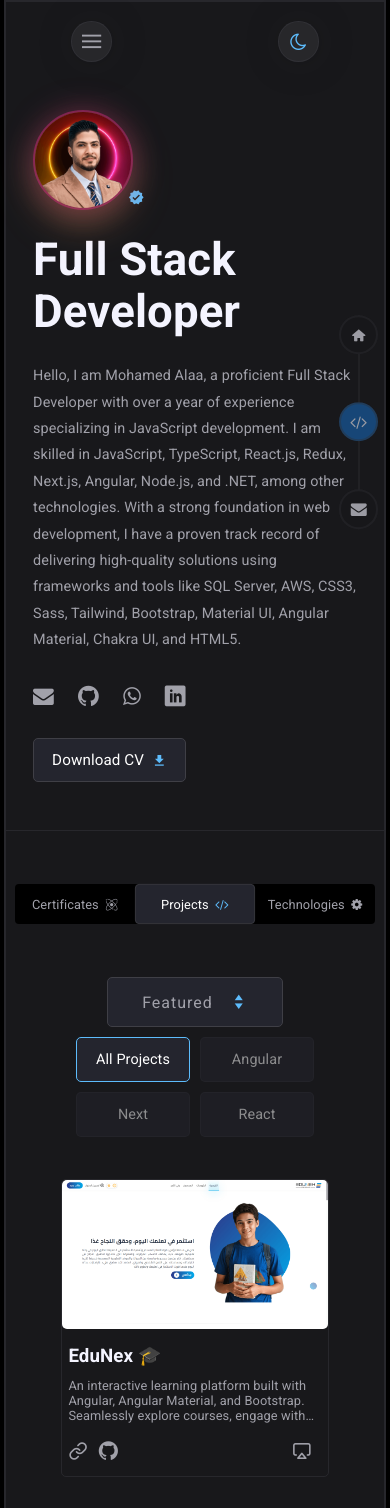
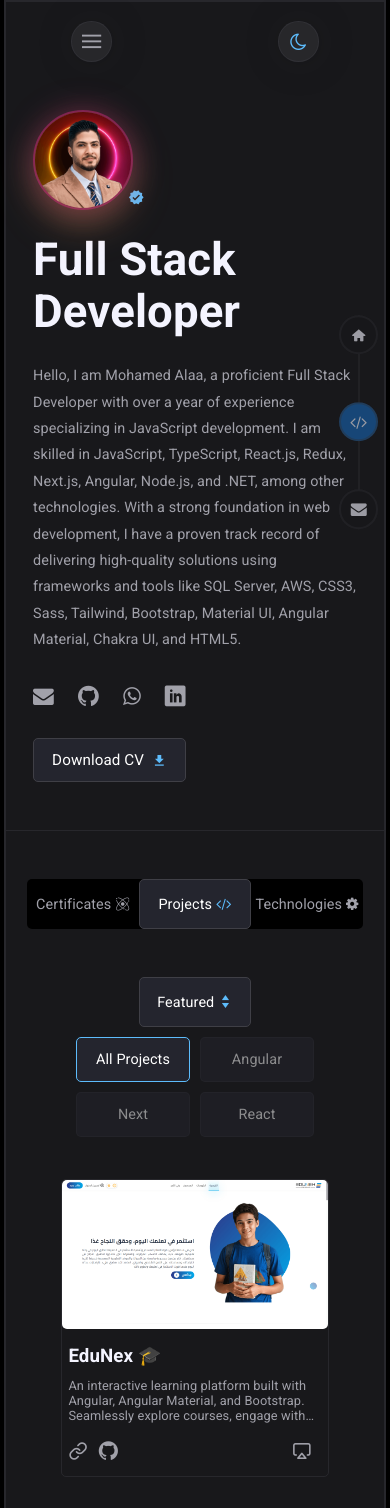
Before and after one commit to MohamedAlaa18/MohamedElhefnyDev, a React (Vite) app: page / in a window 390 px wide. Shown: the top 1508 px of the page. Built offline with nearby package versions, Linux system fonts and the light colour scheme.

Commit message:
update the main section's buttons responsiveness

```diff
--- a/src/components/main/Main.tsx
+++ b/src/components/main/Main.tsx
@@ -1,9 +1,9 @@
 import Certificates from './certificates/Certificates';
 import Projects from './projects/Projects';
-import Technologies from '../technologies/Technologies';
 import './main.css';
 import { useView } from '../../context/useView';
 import TripleToggleSwitch from './TripleToggleSwitch/TripleToggleSwitch';
+import Technologies from '../technologies/Technologies';
 
 function Main() {
   const { view } = useView();
--- a/src/components/main/TripleToggleSwitch/tripleToggleSwitch.css
+++ b/src/components/main/TripleToggleSwitch/tripleToggleSwitch.css
@@ -1,3 +1,28 @@
+:root {
+    --container-width: 30rem;
+    --switch-width: 10rem;
+    --switch-height: 50px;
+    --animation-duration: 0.5s;
+}
+
+@media (max-width: 600px) {
+    :root {
+        --container-width: 21rem;
+        --switch-width: 7rem;
+    }
+
+    label {
+        font-size: 0.9rem;
+        gap: 0.25rem;
+    }
+}
+
+@media (min-width: 600px) {
+    label {
+        gap: 0.5rem;
+    }
+}
+
 input[type="radio"] {
     display: none;
 }
@@ -5,7 +30,6 @@ input[type="radio"] {
 label {
     color: var(--subtitle);
     cursor: pointer;
-    gap: 0.5rem;
 }
 
 .black-font {
@@ -23,8 +47,8 @@ label {
 .main-container {
     display: inline-block;
     vertical-align: middle;
-    width: 450px;
-    height: 50px;
+    width: var(--container-width);
+    height: var(--switch-height);
     border-radius: 5px;
     background: var(--primary);
     position: relative;
@@ -37,20 +61,19 @@ label {
 }
 
 .switch {
-    height: 50px;
-    width: 150px;
+    height: var(--switch-height);
+    width: var(--switch-width);
     background-color: rgb(36, 37, 46);
     border: 1px solid rgb(63, 63, 70);
     border-radius: 5px;
     position: absolute;
-    transition: transform 0.5s ease;
+    transition: transform var(--animation-duration) ease;
     left: 0;
-    /* Default position */
 }
 
 /* Left to Center */
 .switch.left-to-center {
-    animation: leftToCenter 0.5s forwards;
+    animation: leftToCenter var(--animation-duration) forwards;
 }
 
 @keyframes leftToCenter {
@@ -59,13 +82,13 @@ label {
     }
 
     to {
-        transform: translateX(150px);
+        transform: translateX(var(--switch-width));
     }
 }
 
 /* Left to Right */
 .switch.left-to-right {
-    animation: leftToRight 0.5s forwards;
+    animation: leftToRight var(--animation-duration) forwards;
 }
 
 @keyframes leftToRight {
@@ -74,18 +97,18 @@ label {
     }
 
     to {
-        transform: translateX(300px);
+        transform: translateX(calc(var(--switch-width) * 2));
     }
 }
 
 /* Center to Left */
 .switch.center-to-left {
-    animation: centerToLeft 0.5s forwards;
+    animation: centerToLeft var(--animation-duration) forwards;
 }
 
 @keyframes centerToLeft {
     from {
-        transform: translateX(150px);
+        transform: translateX(var(--switch-width));
     }
 
     to {
@@ -95,27 +118,27 @@ label {
 
 /* Center to Right */
 .switch.center-to-right {
-    animation: centerToRight 0.5s forwards;
+    animation: centerToRight var(--animation-duration) forwards;
 }
 
 @keyframes centerToRight {
     from {
-        transform: translateX(150px);
+        transform: translateX(var(--switch-width));
     }
 
     to {
-        transform: translateX(300px);
+        transform: translateX(calc(var(--switch-width) * 2));
     }
 }
 
 /* Right to Left */
 .switch.right-to-left {
-    animation: rightToLeft 0.5s forwards;
+    animation: rightToLeft var(--animation-duration) forwards;
 }
 
 @keyframes rightToLeft {
     from {
-        transform: translateX(300px);
+        transform: translateX(calc(var(--switch-width) * 2));
     }
 
     to {
@@ -125,16 +148,16 @@ label {
 
 /* Right to Center */
 .switch.right-to-center {
-    animation: rightToCenter 0.5s forwards;
+    animation: rightToCenter var(--animation-duration) forwards;
 }
 
 @keyframes rightToCenter {
     from {
-        transform: translateX(300px);
+        transform: translateX(calc(var(--switch-width) * 2));
     }
 
     to {
-        transform: translateX(150px);
+        transform: translateX(var(--switch-width));
     }
 }
 
@@ -144,11 +167,11 @@ label {
 }
 
 .switch.center-position {
-    transform: translateX(150px);
+    transform: translateX(var(--switch-width));
 }
 
 .switch.right-position {
-    transform: translateX(300px);
+    transform: translateX(calc(var(--switch-width) * 2));
 }
 
 .left-label,
@@ -157,8 +180,8 @@ label {
     display: flex;
     align-items: center;
     justify-content: center;
-    height: 50px;
-    width: 150px;
+    height: var(--switch-height);
+    width: var(--switch-width);
     position: absolute;
     border-radius: 5px;
 }
@@ -168,11 +191,11 @@ label {
 }
 
 .center-label {
-    left: 150px;
+    left: var(--switch-width);
 }
 
 .right-label {
-    left: 300px;
+    left: calc(var(--switch-width) * 2);
 }
 
 #left:checked+label,
@@ -180,15 +203,3 @@ label {
 #right:checked+label {
     background-color: transparent;
 }
-
-@media (max-width: 600px) {
-    .main-container {
-        scale: 0.9;
-    }
-}
-
-@media (max-width: 440px) {
-    .main-container {
-        scale: 0.8;
-    }
-}
--- a/src/components/main/certificates/certificates.css
+++ b/src/components/main/certificates/certificates.css
@@ -14,7 +14,6 @@ section#certificates div.right-section a:hover {
 }
 
 section#certificates div.right-section article.certificate {
-  transition: 0.3s;
   padding: 0.5rem;
   border: 1px solid var(--border);
   border-radius: 5px;
--- a/src/components/main/dropdown/Dropdown.tsx
+++ b/src/components/main/dropdown/Dropdown.tsx
@@ -45,8 +45,8 @@ export default function Dropdown({ handleClick }: { handleClick: (category: stri
                 checked={isDropdownChecked}
                 onChange={() => setDropdownChecked(!isDropdownChecked)}
             />
-            <label className="for-dropdown" htmlFor="dropdown">
-                {state.isFeaturedFilter ? 'Featured' : 'Standard'} &nbsp; <div className='icon-select-arrows' />
+            <label className="for-dropdown flex" htmlFor="dropdown">
+                {state.isFeaturedFilter ? 'Featured' : 'Standard'}<div className='icon-select-arrows' />
             </label>
             <motion.div
                 className="section-dropdown"
--- a/src/components/main/dropdown/dropdown.css
+++ b/src/components/main/dropdown/dropdown.css
@@ -18,15 +18,12 @@
     position: relative;
     transition: all 200ms linear;
     border-radius: 5px;
-    /* padding: 0.75rem 0; */
+    color: white;
     width: 11rem;
     height: 50px;
-    letter-spacing: 1px;
-    display: inline-flex;
-    align-items: center;
+    font-size: 1.05rem;
     justify-content: center;
     text-align: center;
-    border: none;
     background-color: rgba(36, 37, 46, 1);
     border: 1px solid rgb(63, 63, 70);
     cursor: pointer;
@@ -128,3 +125,16 @@
 .light .icon-select-arrows {
     color: var(--orange);
 }
+
+@media (max-width: 600px) {
+
+    .dropdown:checked+label,
+    .dropdown:not(:checked)+label {
+        width: 7rem;
+        font-size: 0.9rem;
+    }
+
+    .section-dropdown {
+        font-size: 0.9rem;
+    }
+}
--- a/src/components/technologies/Technologies.tsx
+++ b/src/components/technologies/Technologies.tsx
@@ -1,8 +1,8 @@
 import './technologies.css';
 import { myTechnologies } from './myTechnologies';
-import { Technology } from '../../types/types';
 import { useState } from 'react';
 import { motion } from "framer-motion";
+import { Technology } from '../../types/types';
 import { smoothScaleAnimation } from '../main/framer-animation';
 
 export default function Technologies() {
--- a/src/components/technologies/technologies.css
+++ b/src/components/technologies/technologies.css
@@ -29,10 +29,13 @@ section#technologies .technology-card article {
     gap: 0.5rem;
 }
 
+section#technologies .technology-card {
+    transition: 0.3s;
+}
+
 section#technologies .technology-card:hover {
     transform: translateY(-10px);
     box-shadow: 0 10px 20px var(--rise-shadow);
-    transition: 0.3s;
 }
 
 /* section#technologies .technology-card article.selected {
```
